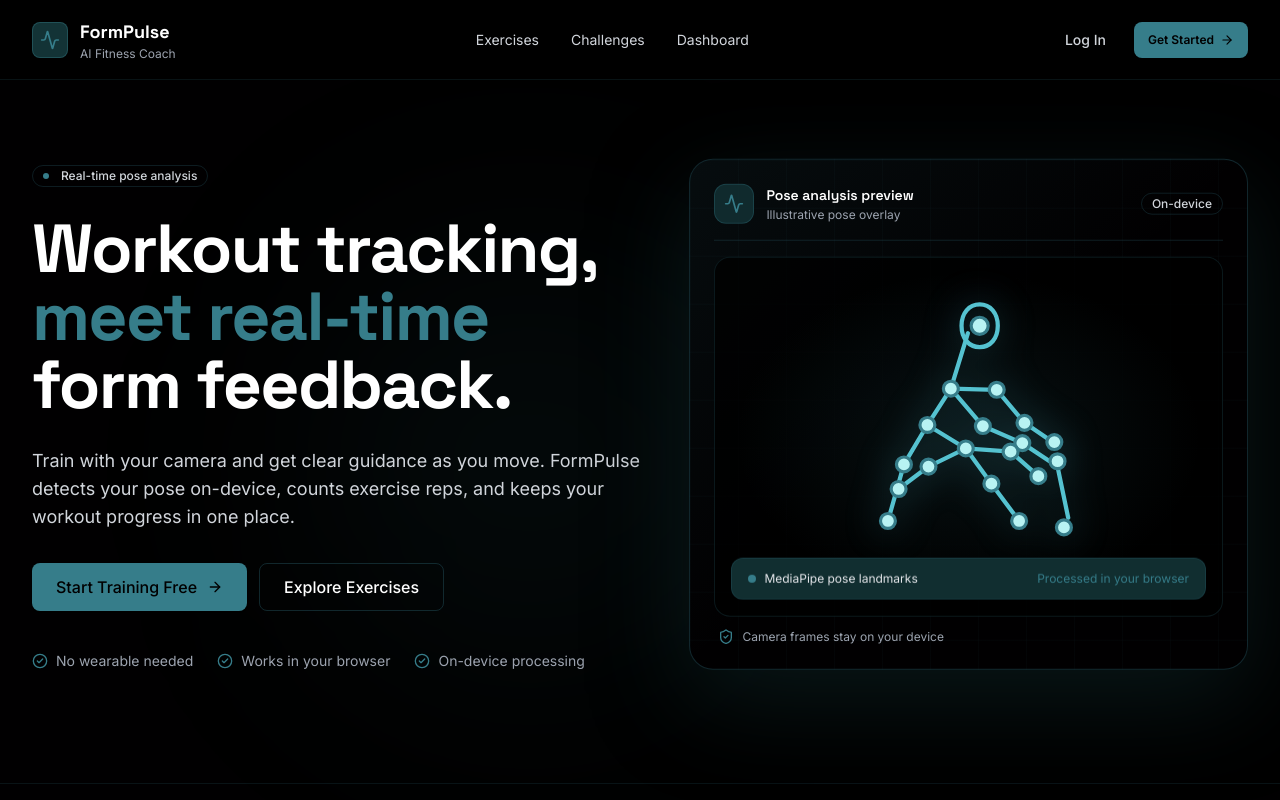
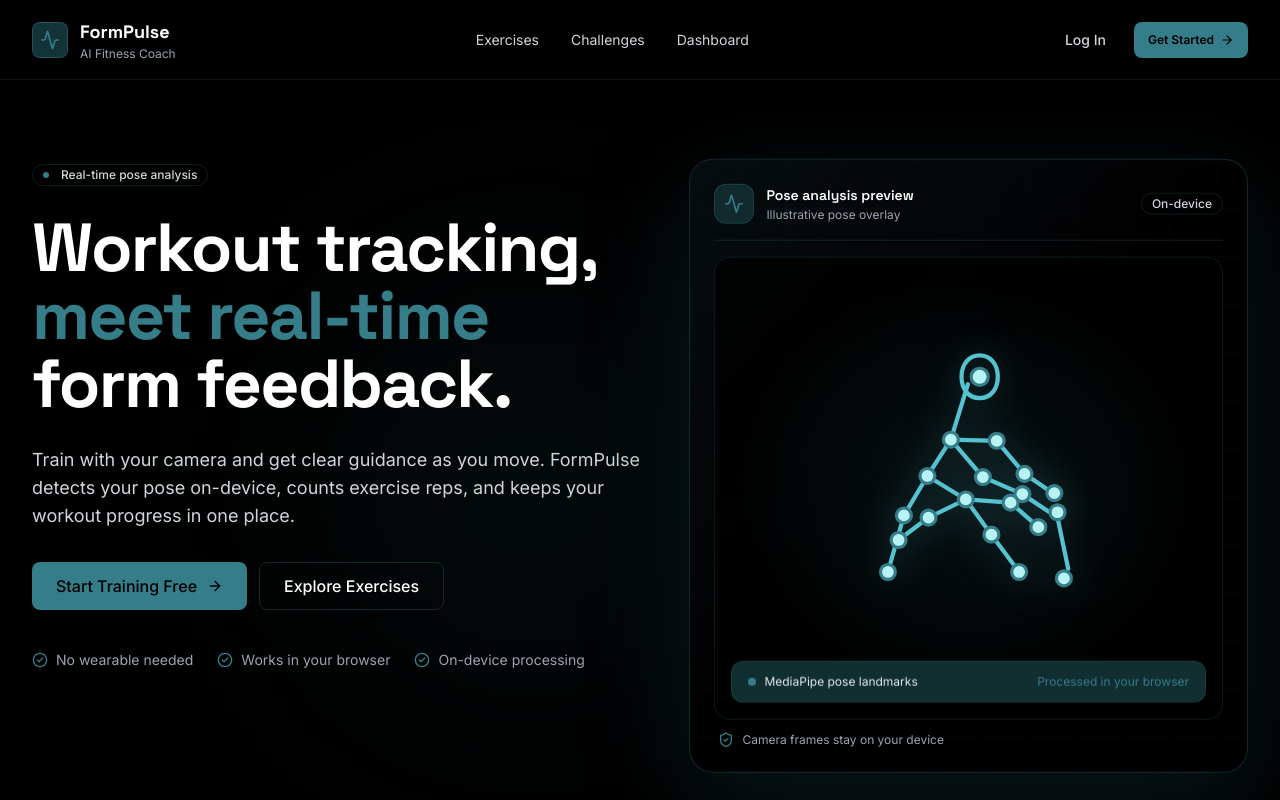
Before and after one commit to aashuftech/FormPulse, a React (Vite) app: page / in a window 1280 px wide. Shown: the top 800 px of the page. Built offline with nearby package versions, Linux system fonts and the light colour scheme; no server answers.

Commit message:
updated homepage

```diff
--- a/src/pages/Home.tsx
+++ b/src/pages/Home.tsx
@@ -21,7 +21,7 @@ import { ROUTES } from '@/lib/constants';
 
 function PosePreview() {
   return (
-    <div className="home-hero-visual bg-subtle-grid relative mx-auto w-full max-w-xl overflow-hidden rounded-3xl border border-brand-teal/40 bg-brand-black p-4 shadow-[0_30px_100px_rgba(19,51,54,0.45)] sm:p-6">
+    <div className="home-hero-visual bg-subtle-grid relative flex aspect-[0.91/1] w-full flex-col overflow-hidden rounded-3xl border border-brand-teal/40 bg-brand-black p-4 shadow-[0_30px_100px_rgba(19,51,54,0.45)] sm:p-6">
       <div className="absolute inset-0 bg-gradient-to-br from-brand-cyan/10 via-transparent to-transparent" />
       <div className="relative flex items-center justify-between gap-3 border-b border-brand-teal/30 pb-4">
         <div className="flex items-center gap-3">
@@ -36,11 +36,11 @@ function PosePreview() {
         <Badge variant="outline">On-device</Badge>
       </div>
 
-      <div className="relative mt-4 grid min-h-[300px] place-items-center overflow-hidden rounded-2xl border border-brand-teal/25 bg-brand-black/75 sm:min-h-[360px]">
+      <div className="relative mt-4 grid min-h-0 flex-1 place-items-center overflow-hidden rounded-2xl border border-brand-teal/25 bg-brand-black/75">
         <div className="absolute inset-0 bg-[radial-gradient(ellipse_at_center,rgba(54,125,138,0.14),transparent_65%)]" />
         <svg
           aria-label="Illustration of a pose landmark skeleton"
-          className="relative h-[270px] w-full max-w-[300px] drop-shadow-[0_0_18px_rgba(54,125,138,0.45)] sm:h-[320px]"
+          className="relative h-[78%] max-h-[320px] w-full max-w-[300px] drop-shadow-[0_0_18px_rgba(54,125,138,0.45)]"
           fill="none"
           role="img"
           viewBox="0 0 240 300"
@@ -133,7 +133,7 @@ export function HomePage() {
     >
       <section className="relative border-b border-brand-teal/20 px-4 pb-20 pt-14 sm:px-6 md:pb-28 md:pt-20 lg:px-8">
         <div className="pointer-events-none absolute left-1/4 top-1/4 h-[420px] w-[420px] rounded-full bg-brand-teal/10 blur-[120px]" />
-        <div className="relative mx-auto grid max-w-7xl items-center gap-12 lg:grid-cols-[1.05fr_0.95fr] lg:gap-10">
+        <div className="relative mx-auto grid max-w-7xl items-center gap-12 lg:grid-cols-[1.05fr_0.95fr] lg:items-start lg:gap-10">
           <div className="space-y-7 text-center lg:text-left" data-reveal>
             <Badge variant="outline">
               <span className="mr-1.5 inline-flex h-1.5 w-1.5 rounded-full bg-brand-cyan" />
```
